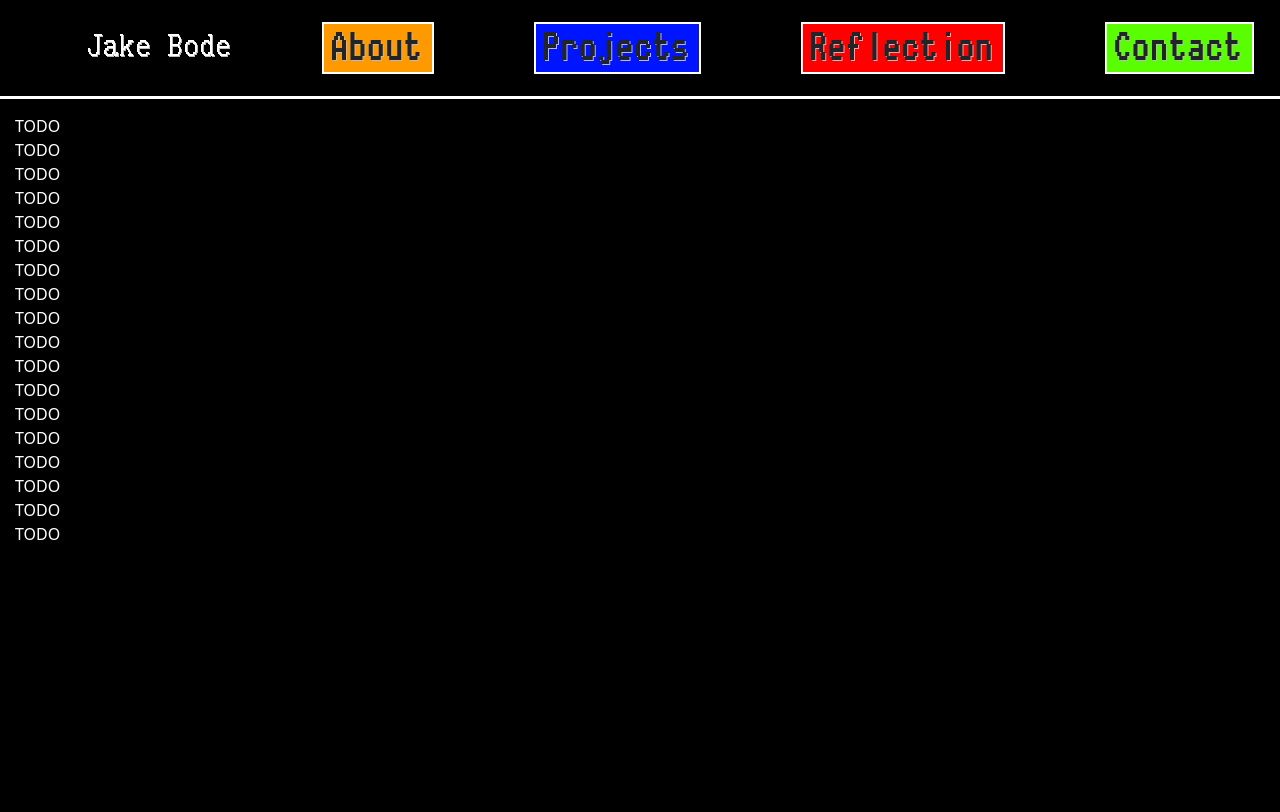
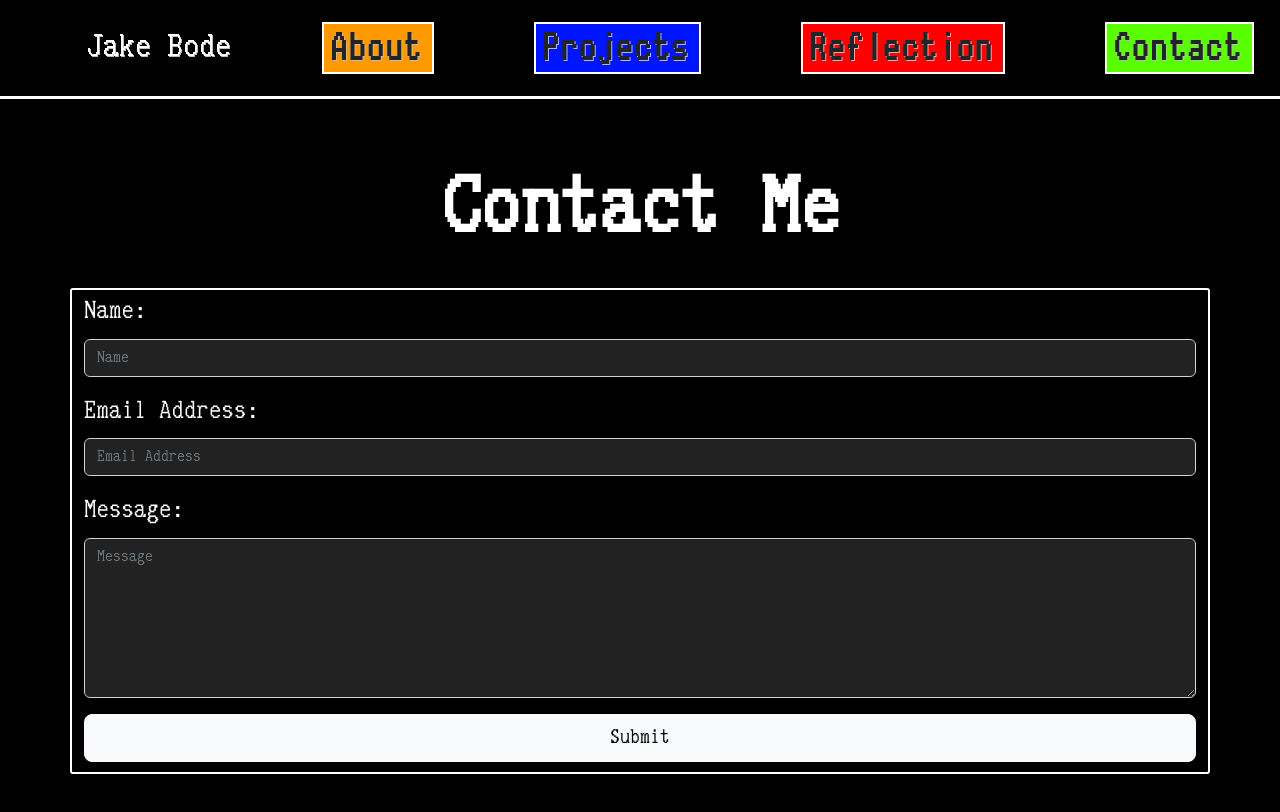
Before and after one commit to jakebode/personal-site, a plain HTML site: page contact.html in a window 1280 px wide. Shown: the top 812 px of the page. Drawn offline with nearby package versions, Linux system fonts and the light colour scheme.

Commit message:
added contact form -- not implemented with js

```diff
--- a/contact.html
+++ b/contact.html
@@ -26,7 +26,26 @@
     </div>
 </nav>
 <div class="content" id="content">
-    TODO<br>TODO<br>TODO<br>TODO<br>TODO<br>TODO<br>TODO<br>TODO<br>TODO<br>TODO<br>TODO<br>TODO<br>TODO<br>TODO<br>TODO<br>TODO<br>TODO<br>TODO<br>
+    <h1 class="page-title text-center"><b>Contact Me</b></h1>
+    <div class="container email-form">
+        <form class="border-white">
+            <div class="mb-3">
+                <label class="form-label" for="name">Name:</label>
+                <input class="form-control" id="name" type="text" placeholder="Name" />
+            </div>
+              <div class="mb-3">
+                <label class="form-label" for="emailAddress">Email Address:</label>
+                <input class="form-control" id="emailAddress" type="email" placeholder="Email Address" />
+              </div>
+              <div class="mb-3">
+                <label class="form-label" for="message">Message:</label>
+                <textarea class="form-control" id="message" type="text" placeholder="Message" style="height: 10rem;"></textarea>
+              </div>
+              <div class="d-grid">
+                <button class="btn btn-light btn-lg" type="submit">Submit</button>
+              </div>
+        </form>
+    </div>
 </div>
 <script src="https://cdn.jsdelivr.net/npm/bootstrap@5.2.2/dist/js/bootstrap.bundle.min.js" integrity="sha384-OERcA2EqjJCMA+/3y+gxIOqMEjwtxJY7qPCqsdltbNJuaOe923+mo//f6V8Qbsw3" crossorigin="anonymous"></script>
 <script src="action.js"></script>
--- a/styles.css
+++ b/styles.css
@@ -135,3 +135,22 @@
 
     color: #CFCFCF;
 }
+
+/* CONTACT PAGE */
+.email-form {
+    margin: 0 10% 10% 10%;
+    border: 2px solid #FFF;
+    border-radius: 3px;
+    padding: 3px 0 10px 0;
+    font-family: cordataFont;
+    font-size: 25px;
+}
+
+input[type="text"], input[type="email"], textarea[type="text"] {
+    background-color: #222;
+    color: white;
+}
+
+input[type="text"]:focus, input[type="email"]:focus, textarea[type="text"]:focus {
+    background-color: #555;
+}
```
